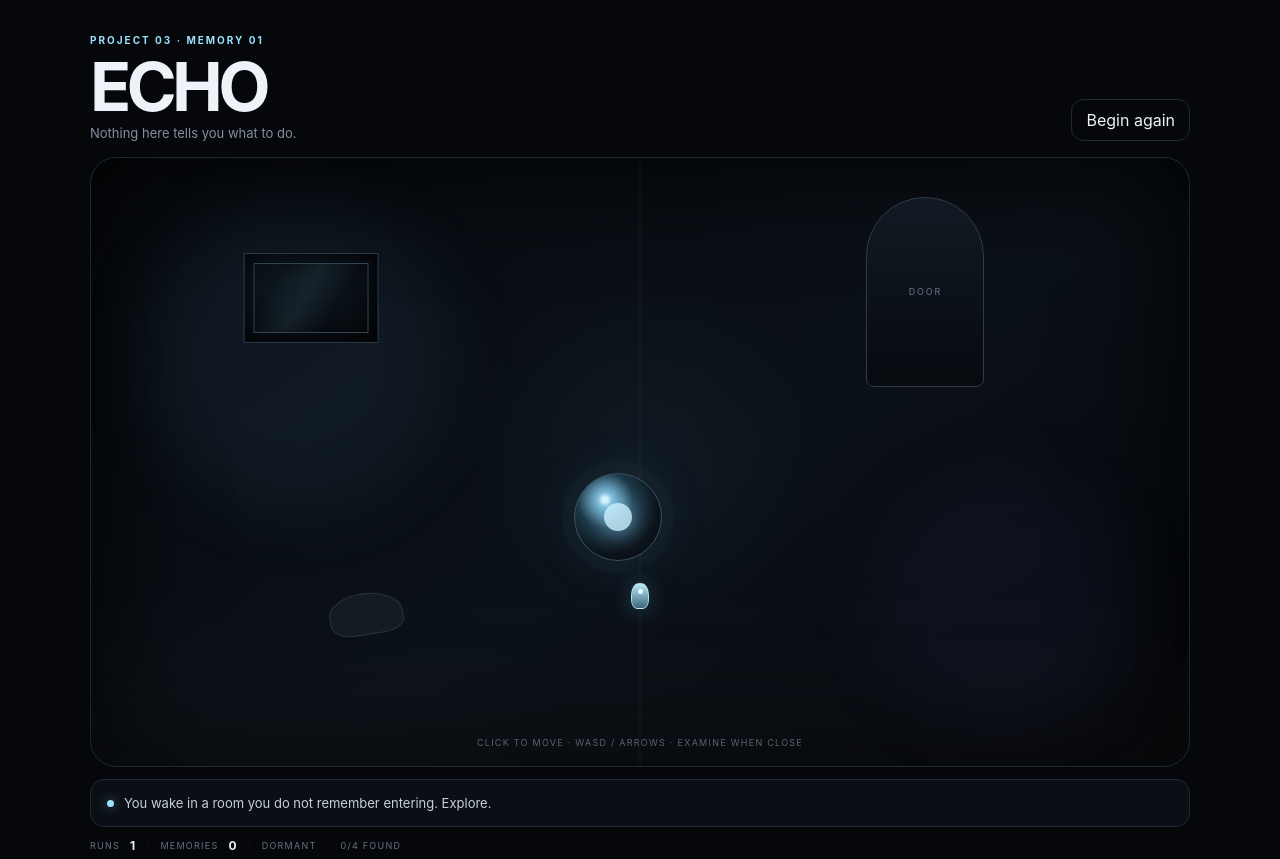
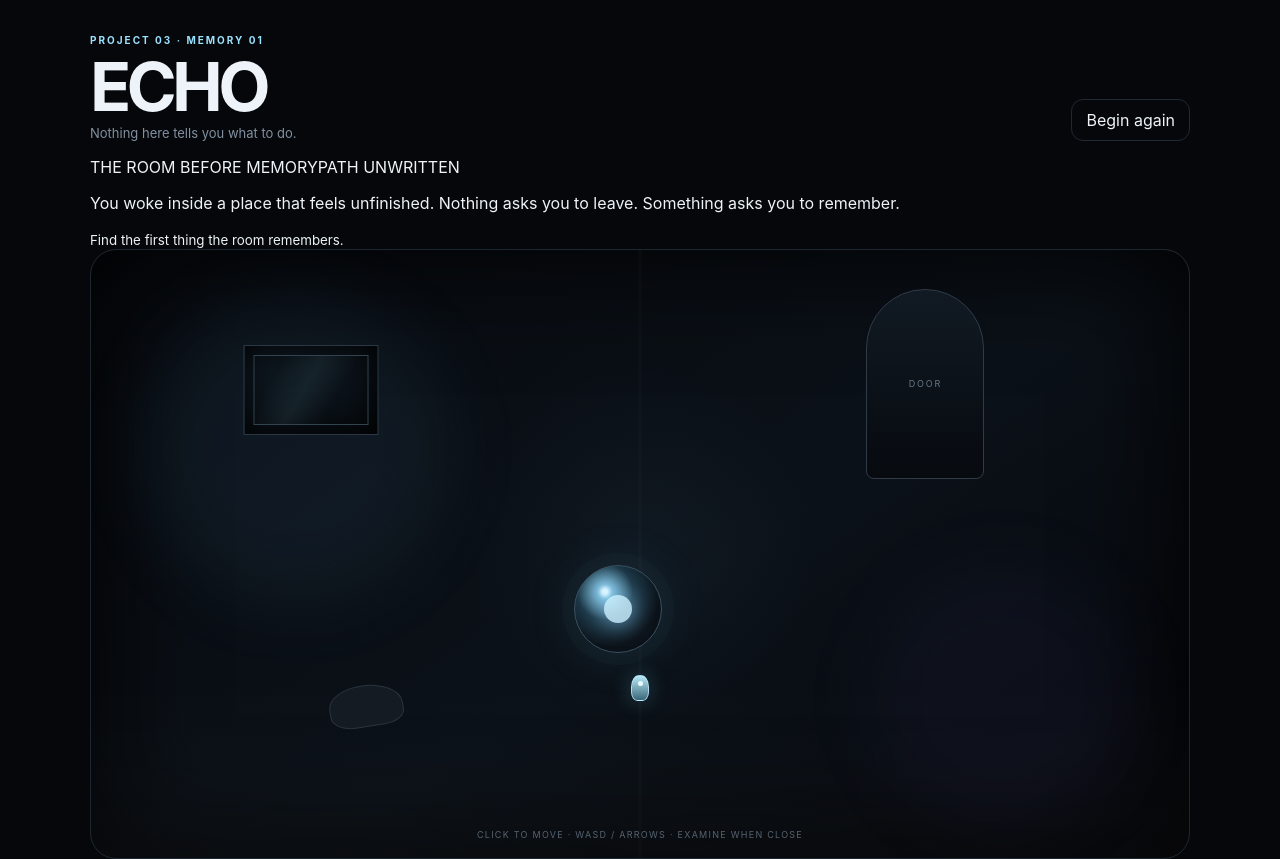
Before and after one commit to farixhere/echo, a Next.js app: page / in a window 1280 px wide. Shown: the top 859 px of the page. Built offline with nearby package versions, Linux system fonts and the light colour scheme.

Commit message:
Connect gameplay to branching story progression

```diff
--- a/components/game/EchoRoom.tsx
+++ b/components/game/EchoRoom.tsx
@@ -20,6 +20,7 @@ import {
 import Atmosphere from './Atmosphere';
 import MemoryOrb from './MemoryOrb';
 import MysteryDoor from './MysteryDoor';
+import { getStoryState, type StoryRoute } from '../../lib/story';
 
 const spots: Record<HotspotId, [number, number]> = {
   orb: [48, 59],
@@ -64,6 +65,7 @@ export default function EchoRoom() {
   const [echoIndex, setEchoIndex] = useState(0);
 
   const consequences = useMemo(() => getWorldConsequences(world), [world]);
+  const story = useMemo(() => getStoryState(world), [world]);
 
   useEffect(() => {
     setState(loadEchoState());
@@ -122,7 +124,7 @@ export default function EchoRoom() {
     setState((current) => findEcho(current));
     setMessage(
       world.runs > 0
-        ? 'The echo stops where your last run ended. It has been waiting.'
+        ? `The echo stops where your last run ended. ${story.route === 'thief' ? 'It holds out an empty hand.' : story.route === 'breach' ? 'It points toward the mark beneath the stone.' : 'It has been waiting.'}`
         : 'You find someone standing exactly where you stood moments ago. It is not you.',
     );
   }, [echoNearPlayer, state.hasSeenEcho, world.runs]);
@@ -225,9 +227,11 @@ export default function EchoRoom() {
 
       setState((current) => awakenDoor(current));
       setMessage(
-        consequences.stoneMoved
-          ? 'The door remembers the stone. It opens without being touched.'
-          : 'The door remembers you. It opens without being touched.',
+        story.stage === 'the-revelation'
+          ? 'The door remembers everything. It opens onto the moment the room has reconstructed.'
+          : consequences.stoneMoved
+            ? 'The door remembers the stone. It opens without being touched.'
+            : 'The door remembers you. It opens without being touched.',
       );
       return;
     }
@@ -235,9 +239,11 @@ export default function EchoRoom() {
     if (nearest === 'door' && state.doorAwake) {
       setState(findEcho);
       setMessage(
-        consequences.hasCompleteSet
-          ? 'You step through. Behind you, the room remembers every choice you made.'
-          : 'You step through. Somewhere behind you, your first footsteps happen again.',
+        story.stage === 'the-revelation'
+          ? `${story.narration} The memory is not an ending. Something is still missing.`
+          : consequences.hasCompleteSet
+            ? 'You step through. Behind you, the room remembers every choice you made.'
+            : 'You step through. Somewhere behind you, your first footsteps happen again.',
       );
       return;
     }
@@ -274,7 +280,7 @@ export default function EchoRoom() {
     setWorld(nextWorld);
     setState((current) => discover(current, choiceTarget));
     setChoiceTarget(null);
-    setMessage(choiceCopy[choice]);
+    setMessage(`${choiceCopy[choice]} ${getStoryState(nextWorld).clue}`);
   }
 
   useEffect(() => {
@@ -332,6 +338,15 @@ export default function EchoRoom() {
         </button>
       </header>
 
+      <section className="story-card" aria-live="polite">
+        <div className="story-topline">
+          <span>{story.title}</span>
+          <span>{story.route === 'unwritten' ? 'PATH UNWRITTEN' : `PATH: ${story.route.toUpperCase()}`}</span>
+        </div>
+        <p>{story.narration}</p>
+        <small>{story.objective}</small>
+      </section>
+
       <section
         className={[
           'room',
@@ -341,6 +356,7 @@ export default function EchoRoom() {
           consequences.windowOpened ? 'window-opened' : '',
           consequences.stoneMoved ? 'stone-moved' : '',
           consequences.hasCompleteSet ? 'memory-complete' : '',
+          `route-${story.route}`,
         ].filter(Boolean).join(' ')}
         aria-label="An explorable memory room"
         onClick={(event) => {
```
